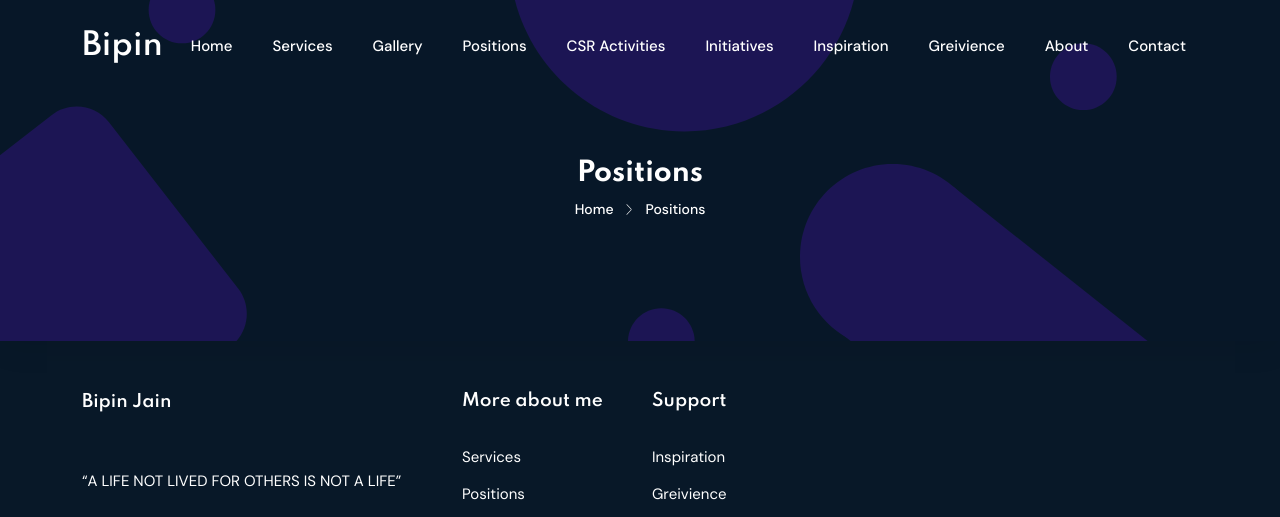
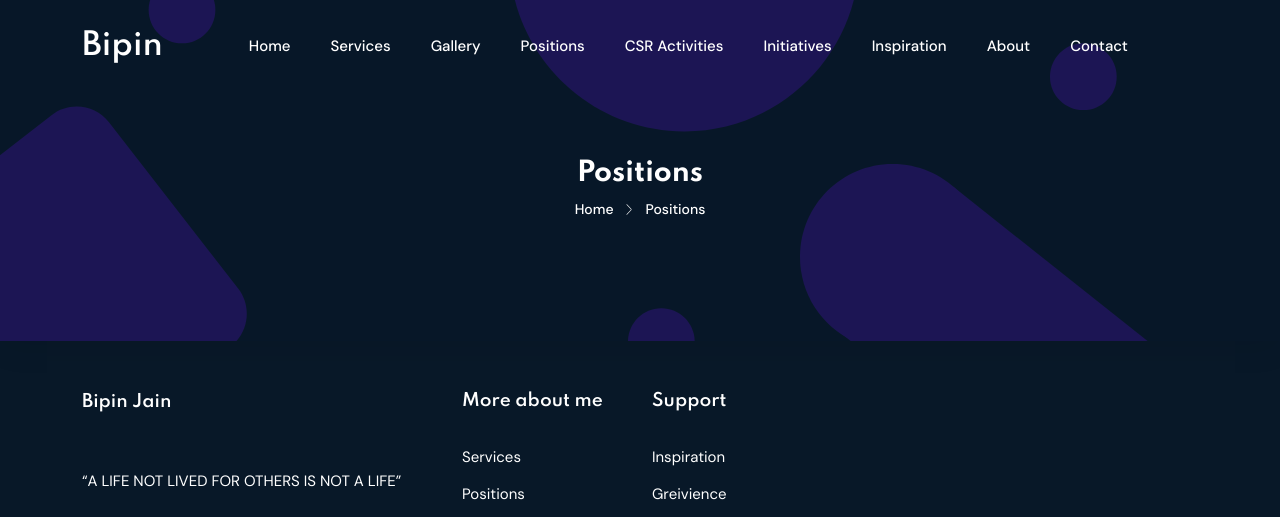
Before and after one commit to akulaakshaya/Bipin_new_UI, a plain HTML site: page positions.html in a window 1280 px wide. Shown: the top 517 px of the page. Drawn offline with Linux system fonts and the light colour scheme.

Commit message:
grievience dlt

```diff
--- a/positions.html
+++ b/positions.html
@@ -71,8 +71,7 @@
                                             aria-label="Toggle navigation">Initiatives</a></li>
                                     <li class="nav-item"><a href="inspiration.html"
                                             aria-label="Toggle navigation">Inspiration</a></li>
-                                    <li class="nav-item"><a href="greivience.html"
-                                            aria-label="Toggle navigation">Greivience</a></li>
+
                                     <li class="nav-item">
                                         <a href="about-us.html" aria-label="Toggle navigation">About</a>
                                     </li>
```
Also changed, not shown: about-us.html (+1 -2 lines), contact.html (+1 -1 lines), crs_activities.html (+1 -2 lines), gallery.html (+1 -2 lines), index.html (+1 -2 lines), initiatives.html (+1 -2 lines), inspiration.html (+1 -2 lines), services.html (+1 -2 lines).
